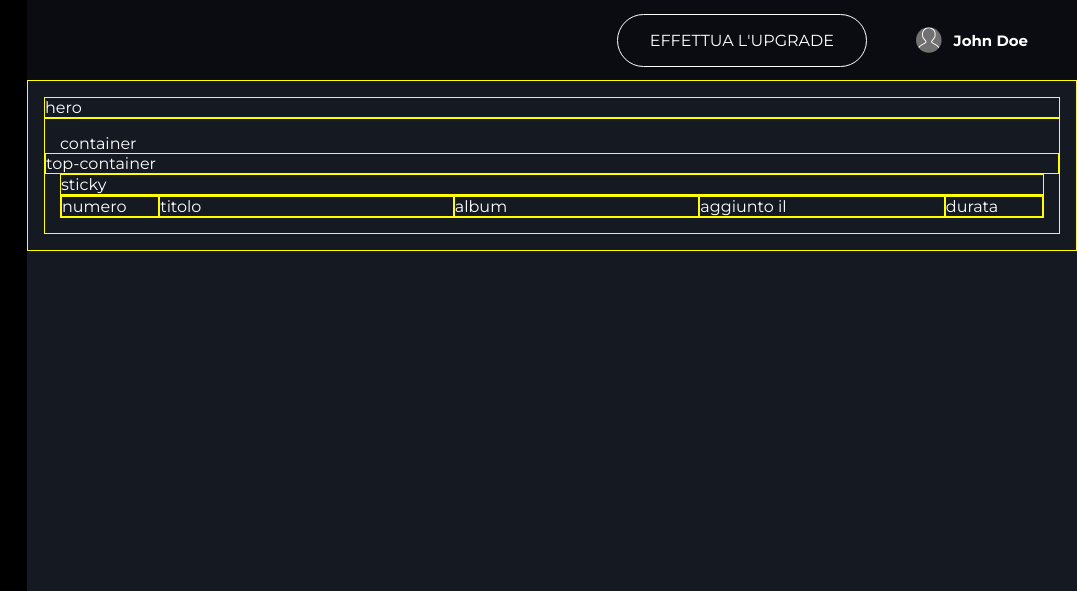
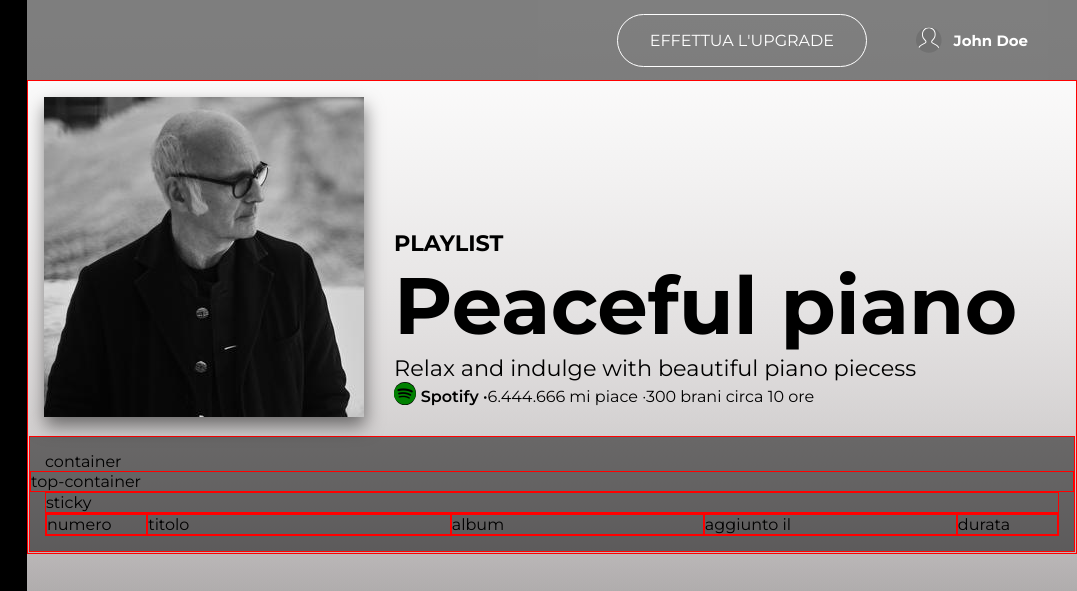
Before and after one commit to marikadiblasio/html-css-spotifyweb, a plain HTML site: page pages/page.html in a window 1280 px wide. Shown: the top 591 px of the page, 203-1280 px from the left. Drawn offline with Linux system fonts and the light colour scheme.

Commit message:
linked index a and page add hero to page

```diff
--- a/css/style.css
+++ b/css/style.css
@@ -1,6 +1,6 @@
 /* Temporary */
 .debug {
-    border: 1px solid yellow;
+    border: 1px solid red;
 }
 /* General */
 * {
@@ -47,7 +47,7 @@ i {
 ::-webkit-scrollbar-thumb:hover {
     background: var(--white);
 }
-/* Stycky */
+/* Sticky */
 .sticky {
     position: sticky;
     top: 80px;
@@ -98,6 +98,12 @@ i {
 .bg-black {
     background-color: var(--black);
 }
+.bg-gradient {
+    background: linear-gradient(180deg, #FEFEFE 2.75%, rgba(179, 174, 174, 0.37) 100%), linear-gradient(180deg, #ECE8E8 2.75%, rgba(207, 202, 202, 0.811105) 31.91%, rgba(139, 133, 133, 0.37) 100%), linear-gradient(180deg, #ECE8E8 2%, rgba(139, 133, 133, 0.37) 100%), linear-gradient(180deg, #ECE8E8 0%, rgba(139, 133, 133, 0.37) 100%);
+}
+.bg-transparent {
+    background-color: rgba(0, 0, 0, 0.5);
+}
 /* Text */
 .text-center {
     text-align: center;
@@ -121,9 +127,9 @@ i {
 .p-t10 {
     padding-top: 10px;
 }
-/* .p-b15{
+.p-b15{
     padding-bottom: 15px;
-} */
+}
 .p-b10{
     padding-bottom: 10px;
 }
@@ -138,6 +144,9 @@ i {
 }
 .m-l15{
     margin-left: 15px;
+}
+.m-b--15 {
+    margin-bottom: -15px;
 }
 /* buttons */
 .btn {
@@ -168,6 +177,10 @@ flex-flow: column nowrap;
 .align-center {
     align-items: center;
     align-content: center;
+}
+.align-end{
+    align-items: flex-end;
+    align-content: flex-end;
 }
 /* Main */
 main {
@@ -273,6 +286,29 @@ img.w-medium {
 }
 .nav-section ul {
     font-weight: 600;
+}
+/* main-section hero */
+.hero h1 {
+    font-size: 5rem;
+}
+.f-size1-4 {
+    font-size: 1.4rem;
+}
+.hero .hero-img {
+    filter: drop-shadow(1px 9px 9px rgba(0,0,0,0.5));
+}
+.hero p::before {
+    content: '\f1bc';
+    font-family: "Font Awesome 6 Brands";
+    font-size: 1.4rem;
+    font-weight: 400;
+    width: 1.6rem;
+    height: 1.6rem;
+    border-radius: 50%;
+    background-color: black;
+    color: green;
+    margin-right: 5px;
+
 }
 /* Section-container */
 .main-section .col {
--- a/pages/page.html
+++ b/pages/page.html
@@ -72,7 +72,7 @@
                     </div>
                 </div>
             </nav>
-            <div class="main-content white-txt">
+            <div class="main-content bg-gradient">
                 <div id="call-to-action" class="just-end d-flex align-center">
                     <a href="#" class="btn m-r35 white-txt up-text">Effettua l'upgrade</a>
                     <a href="#" class="d-flex scale m-r35 white-txt align-center">
@@ -81,7 +81,18 @@
                     </a>
                 </div>
                 <div class="main-section debug">
-                    <div class="hero debug">hero</div>
+                    <div class="hero p-b15 d-flex align-end">
+                        <div class="hero-img">
+                            <img src="../img/einaudi.jpeg" alt="Ludovico Einaudi Cover">
+                        </div>
+                        <div class="hero-txt p15 m-l15">
+                            <h5 class="up-text f-size1-4">playlist</h5>
+                            <h1>Peaceful piano</h1>
+                            <span class="f-size1-4 p-b15">Relax and indulge with beautiful piano piecess</span>
+                            <p><span class="font-600">Spotify &middot;</span><span class="font500">6.444.666 mi piace &middot;</span>300 brani circa 10 ore</p>
+                        </div>
+                    </div>
+                    <div class="bg-transparent m-b--15 m-l--15 m-r--15">
                         <div class="container p15 debug">container
                         <div class="top-container m-l--15 m-r--15 debug">top-container</div>
                         <div class="sticky debug">sticky</div>
@@ -91,12 +102,12 @@
                             <div class="w-25 debug">album</div>
                             <div class="w-25 debug">aggiunto il</div>
                             <div class="w-10 debug">durata</div>
-                        </div>
+                        </div></div>
                     </div>
                 </div>
             </div>
         </main>
-            <div id="playbar" class="d-flex just-bet align-center">
+        <div id="playbar" class="d-flex just-bet align-center">
                 <div class="album just-bet p-relative d-flex align-center">
                     <div class="just-bet d-flex align-center">
                         <div class="playing-cover p15">
@@ -145,7 +156,7 @@
                         </div>
                     </div>
                 </div>
-            </div>
+        </div>
     </div>
 </body>
 </html>
```
Also changed, not shown: index.html (+2 -2 lines).
